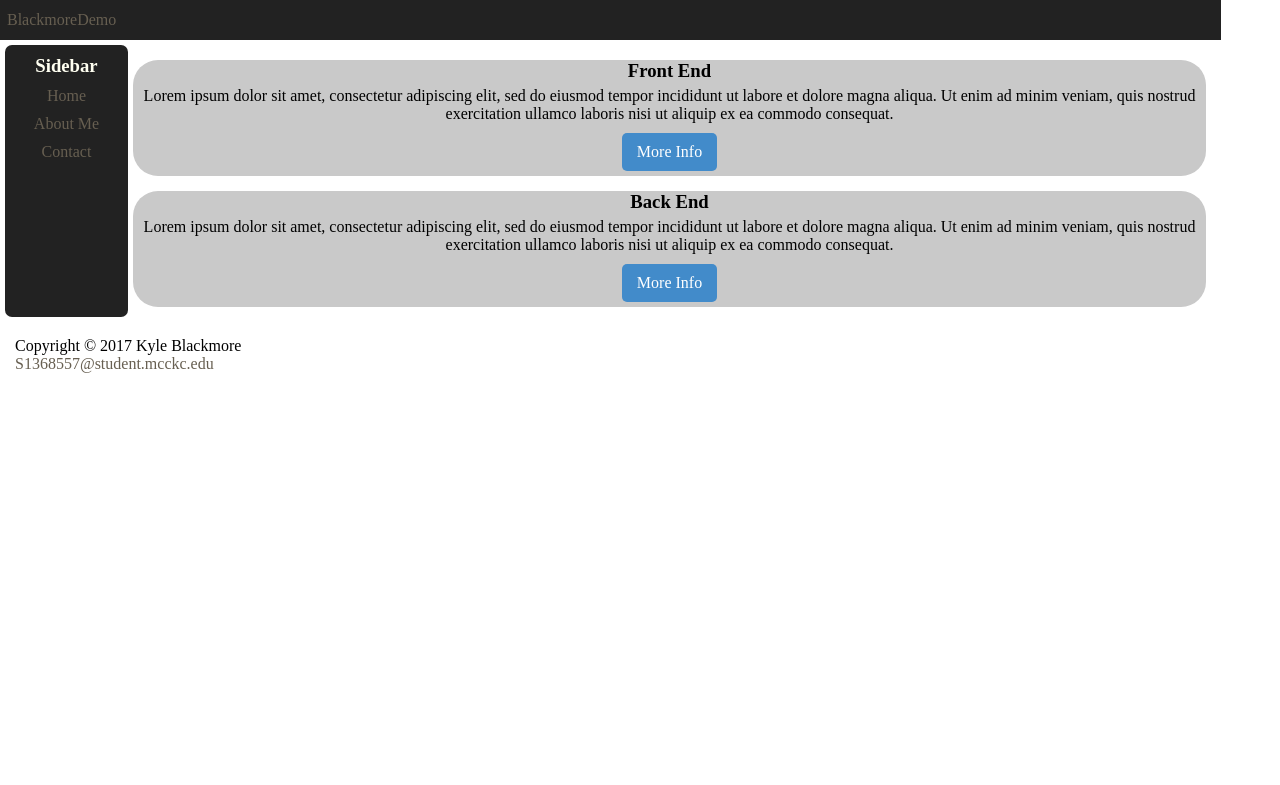
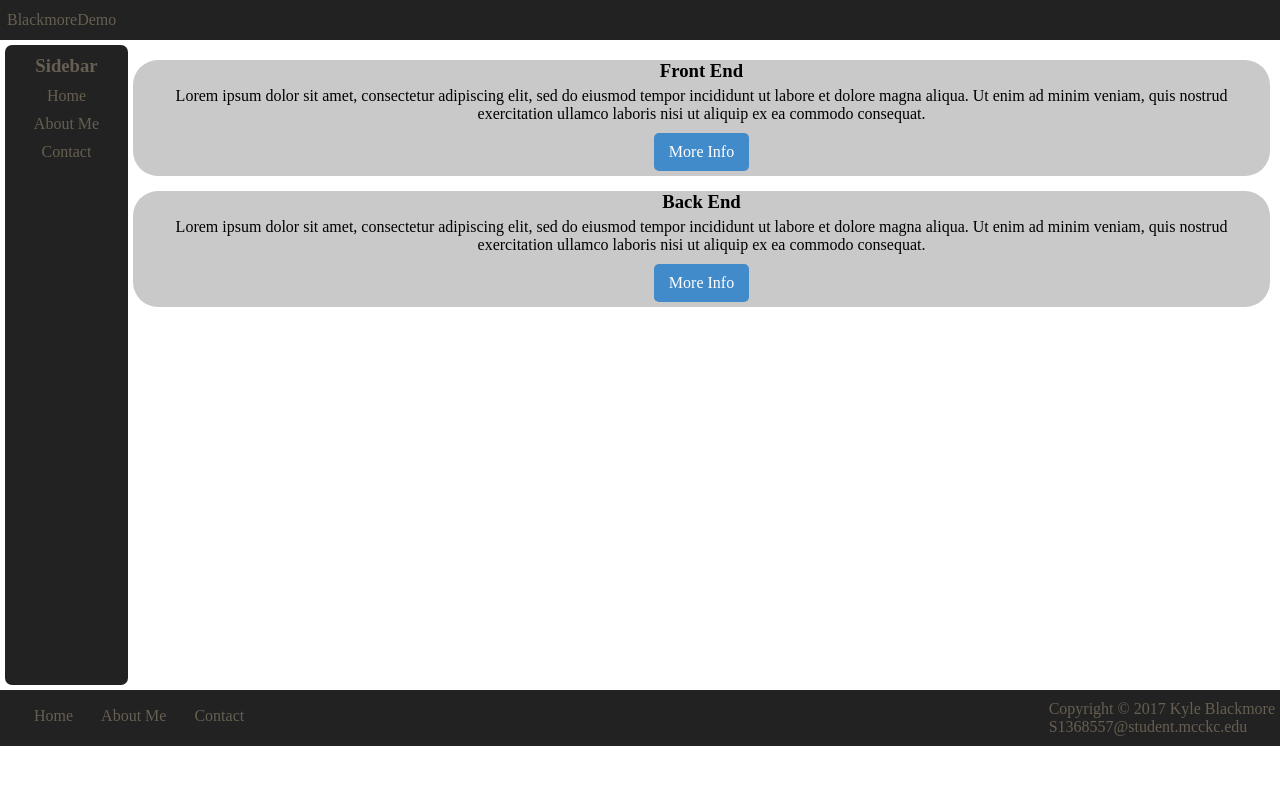
Before and after one commit to blackmorekwb/csis-128, a PHP site: page / in a window 1280 px wide. Shown: the top 785 px of the page. Run offline with PHP 8.4, Linux system fonts and the light colour scheme.

Commit message:
footer navigation

```diff
--- a/index.html
+++ b/index.html
@@ -24,6 +24,7 @@
 				<li><a data-target="home" href="home.html">Home</a></li>
 				<li><a data-target="about" href="about.html">About Me</a></li>
 				<li><a data-target="contact" href="contact.html">Contact</a></li>
+			</ul>
 		</nav>
 
 		<!--- Main Content  -->
@@ -36,8 +37,17 @@
 		<!-- Also I know this is 2019... doing the google thing.
 				 pretending this was made two years ago to not look so new... -->
 		<div class="footer">
-			Copyright &copy; 2017 Kyle Blackmore<br>
-			<a href= "mailto:S1368557@student.mcckc.edu ">S1368557@student.mcckc.edu </a>
+			<div class="left footer-nav">
+				<ul>
+					<li><a data-target="home" href="home.html">Home</a></li>
+					<li><a data-target="about" href="about.html">About Me</a></li>
+					<li><a data-target="contact" href="contact.html">Contact</a></li>
+				</ul>
+			</div>
+			<div class="right">
+				Copyright &copy; 2017 Kyle Blackmore<br>
+				<a href= "mailto:S1368557@student.mcckc.edu ">S1368557@student.mcckc.edu </a>
+			</div>
 		</div>
 	</div>
 
--- a/stylesheets/application.css
+++ b/stylesheets/application.css
@@ -1,23 +1,35 @@
+:root {
+	--theme-one: #222222;
+	--text-main: #675F51;
+	--text-active: #FFFFF1;
+}
+body {
+	height: 100%;
+	width: 100%;
+}
 * {
 	margin: 0;
 	padding: 0;
 }
 a {
-	color: #675F51;
+	color: var(--text-main);
 	text-decoration: none;
-
 }
 a:visited {
-	color: #675F51
+	color: var(--text-main);
 }
 a:hover {
-	color: #FFFFF1;
+	color: var(--text-active);
+}
+ul {
+	list-style: none;
 }
 /* ------------------ */
 .grid {
 	display: grid;
-	grid-template-columns: 10% 85%;
-	/*grid rows not needed, will auto the length */
+	grid-template-columns: 10% 90%;
+	/*grid rows not needed, will auto the length
+	grid-template-rows: auto 1fr auto; */
 
 	grid-template-areas:
 		"header header"
@@ -30,7 +42,7 @@ a:hover {
 /* ------------------ */
 .header {
 	grid-area: header;
-	background-color: #222222;
+	background-color: var(--theme-one);
 	min-height: 40px;
 	display: grid;
 	align-items: center;
@@ -43,8 +55,8 @@ a:hover {
 /* ------------------ */
 .sidebar {
 	grid-area: sidebar;
-	background-color: #222222;
-	color: #FFFFF1;
+	background-color: var(--theme-one);
+	color: var(--text-main);
 	text-align: center;
 	padding-top: 10px;
 	padding-bottom: 10px;
@@ -65,6 +77,7 @@ a:hover {
 
 .content {
 	grid-area: content;
+	min-height: 80vh;
 	/*justify-self: start;  begins content on left / start of that frame. 'end' for right. or center */
 }
 .box {
@@ -112,9 +125,18 @@ p {
 /* ------------------ */
 .footer {
 	grid-area: footer;
-	padding-top: 15px;
-	padding-left: 15px;
-	margin-bottom: 15px;
+	padding: 10px;
+	background-color: var(--theme-one);
+	color: var(--text-main);
+
+}
+.footer .footer-nav {
+	margin-top: 7px;
+}
+.footer li {
+	display: inline-block;
+	padding-left: 1.5em;
+
 }
 
 
```
